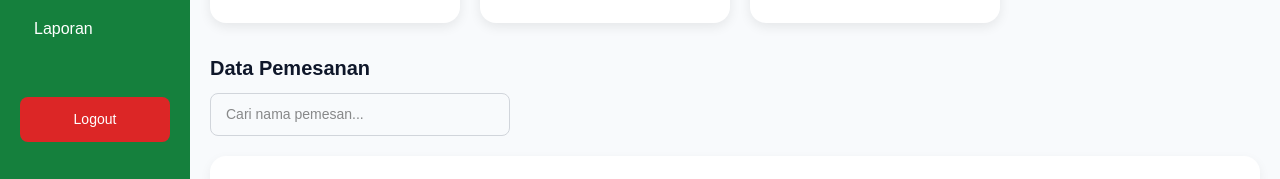
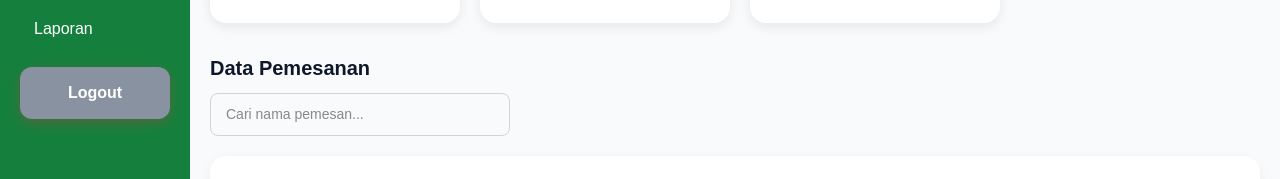
Before and after one commit to jovanakbarsetiodono-code/TI-WEB-24A-SIXTUPLE, a Next.js app in the folder my-app/: page /admin in a window 1280 px wide. Shown: the part 281-460 px from the top of the page. Built offline with nearby package versions, Linux system fonts and the light colour scheme; no server answers; the database is empty; sample sign-in values are in the browser's storage.

Commit message:
Menyempurnakan tampilan tombol logout pada dashboard admin

```diff
--- a/my-app/app/admin/admin.module.css
+++ b/my-app/app/admin/admin.module.css
@@ -232,18 +232,24 @@
 
 .logoutButton {
   width: 100%;
-  margin-top: 30px;
-  padding: 12px;
+  padding: 14px;
   border: none;
-  border-radius: 8px;
-  background: #dc2626;
+  border-radius: 12px;
+  background: linear-gradient(135deg, #8992a1, #8992a1);
   color: white;
+  font-size: 16px;
+  font-weight: 600;
   cursor: pointer;
-  font-size: 14px;
+  transition: all 0.3s ease;
+  box-shadow: 0 4px 12px rgba(217, 54, 62, 0.3);
 }
 
 .logoutButton:hover {
-  background: #b91c1c;
+  background: black;
+}
+
+.logoutButton:active {
+  transform: scale(0.98);
 }
 
 @media (max-width: 768px) {
```
